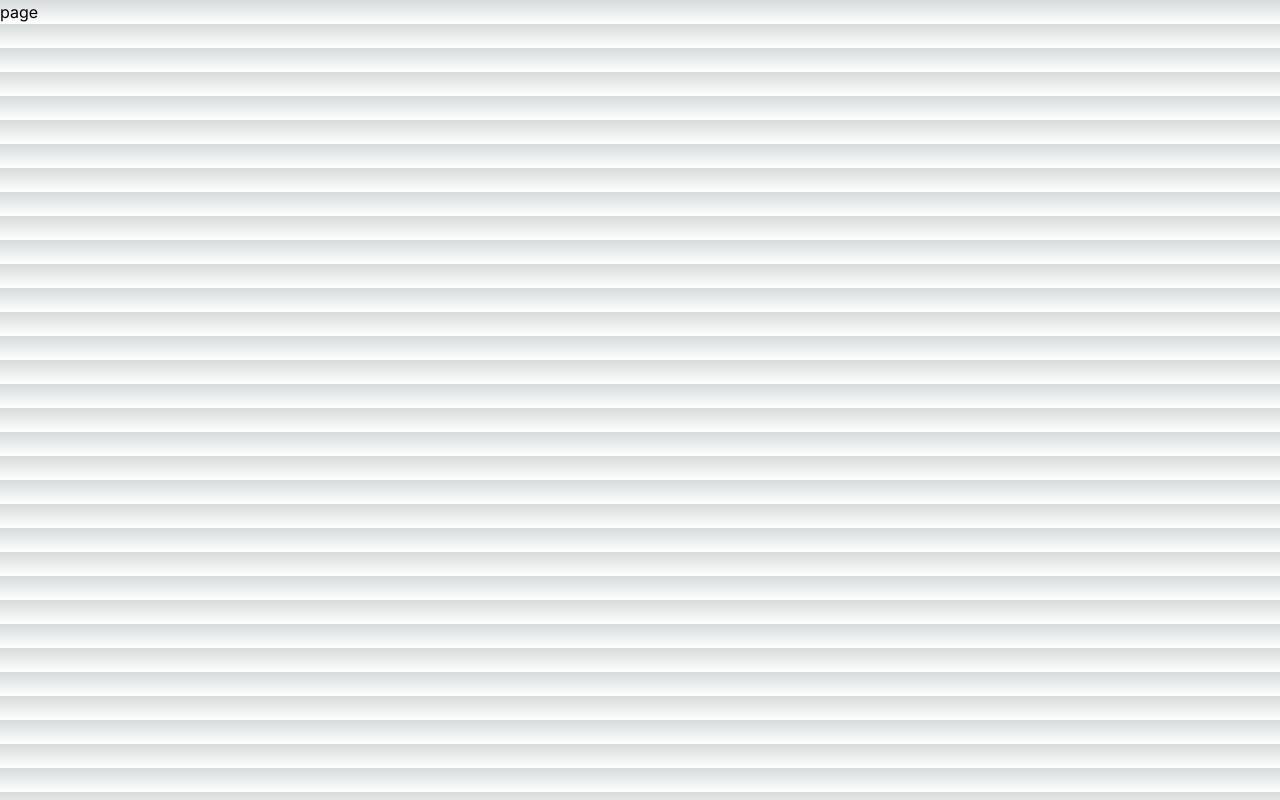
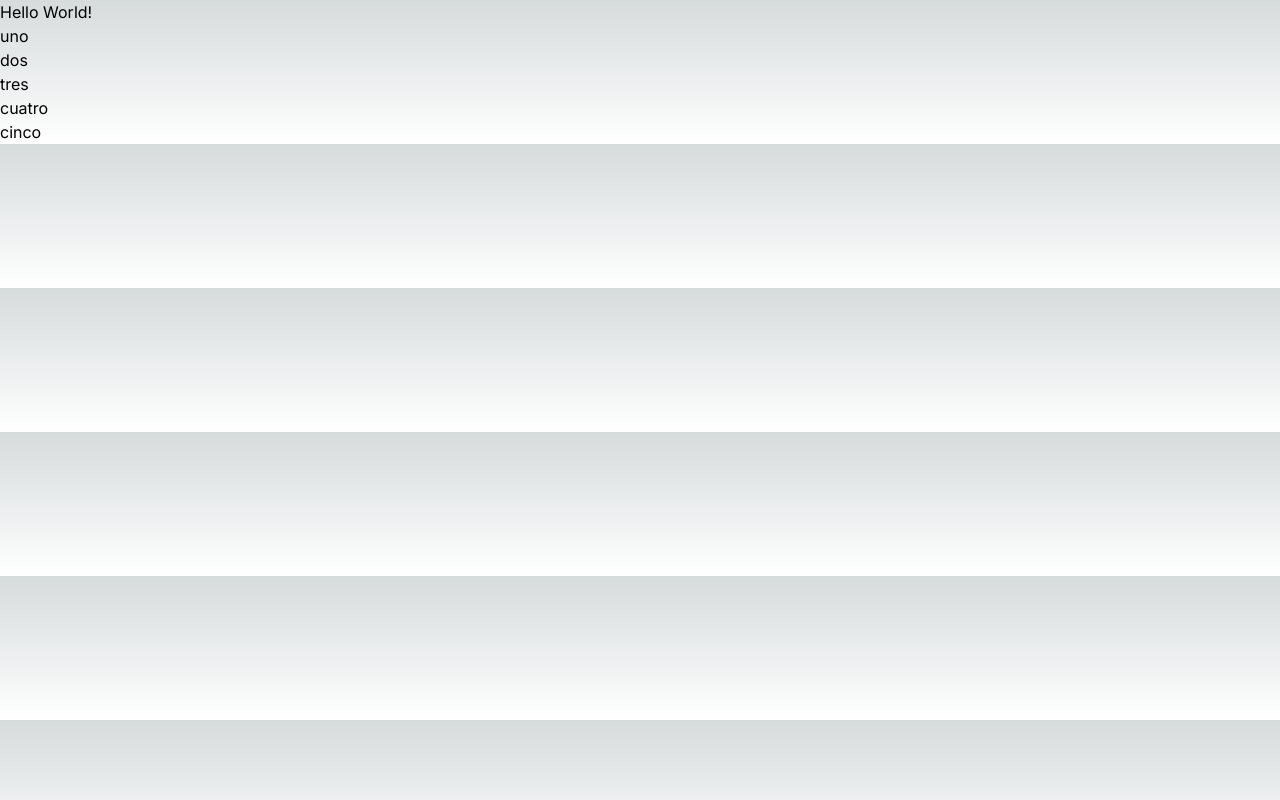
Before and after one commit to IsabelTizon/js-challenges, a Next.js app: page /scrimba in a window 1280 px wide. Built offline with nearby package versions, Linux system fonts and the light colour scheme.

Commit message:
Map into the array scrimba iterview challenges components

```diff
--- a/src/app/scrimba/page.js
+++ b/src/app/scrimba/page.js
@@ -1,5 +1,23 @@
-import React from "react";
+import { challenges } from "../../components/challenges";
+
+export const metadata = {
+	title: "Scrimba Interview Challenges",
+	description:
+		"60 interview challenges from Scrimba to study different methods",
+};
 
 export default function Scrimba() {
-	return <div>page</div>;
+	console.log("challenges", challenges);
+	return (
+		<div>
+			<div>Hello World!</div>
+			<div className="flex flex-col">
+				{challenges.map((challenge) => (
+					<div className="" key={challenge.id}>
+						<h3>{challenge.name}</h3>
+					</div>
+				))}
+			</div>
+		</div>
+	);
 }
```
